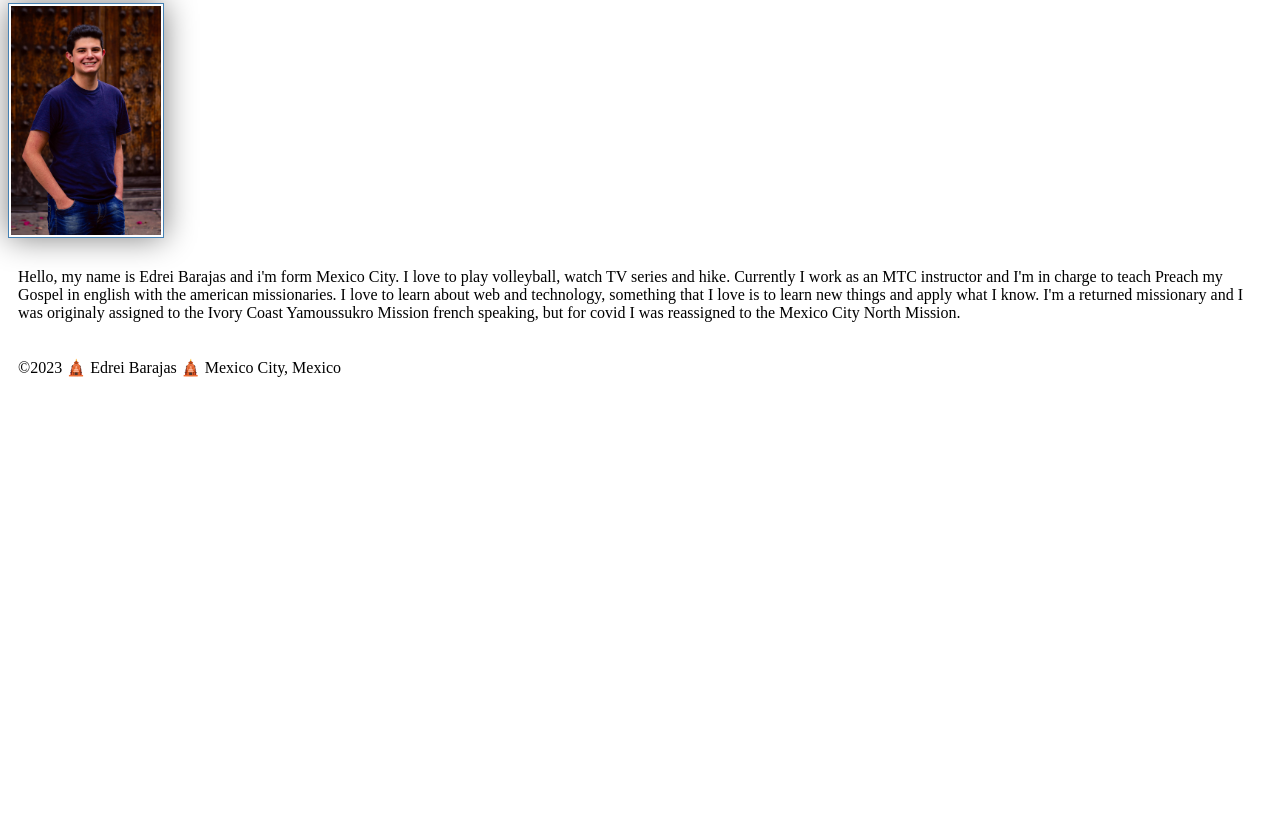
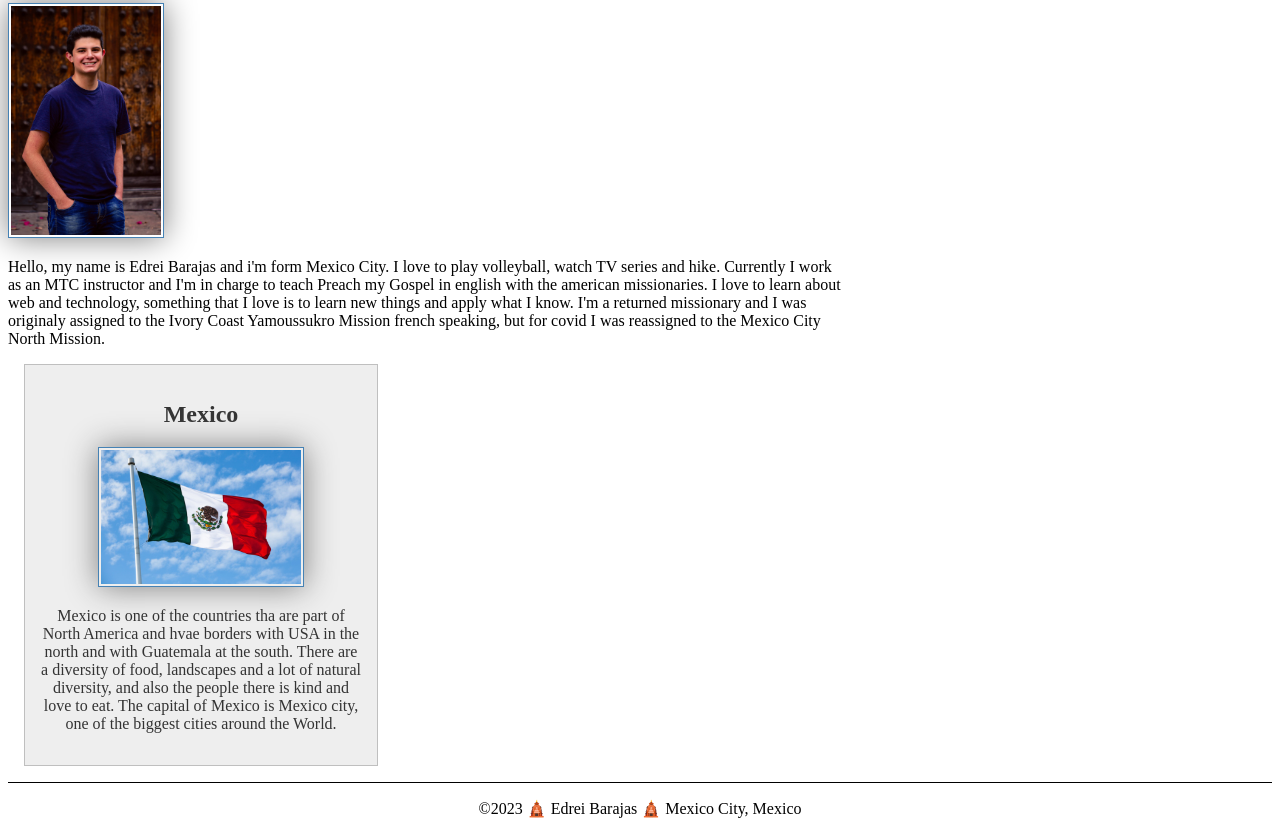
Before and after one commit to EdreiBarajas1407/wdd130, a plain HTML site: page index.html in a window 1280 px wide. Shown: the part 279-1113 px from the top of the page. Before the commit the page ends 800 px from the top, so only its background shows below. Drawn offline with Linux system fonts and the light colour scheme.

Commit message:
Fifth commith

```diff
--- a/index.html
+++ b/index.html
@@ -4,6 +4,8 @@
     <meta charset="utf-8">
     <meta name="viewport" content="width=device-width, initial-scale=1.0">
     <title>Edrei Barajas | WDD 130</title>
+    <meta name="description" content="Edrei Barajas, WDD 130 course, Introduction">
+    <meta name="author" content="Edrei Barajas">
     <link rel="stylesheet" href="styles/styles.css">
   </head>
   <body>
@@ -18,6 +20,11 @@
       <h1>Edrei Barajas | WDD 130</h1>
       <img src="images/profile.jpg" alt="Hello, my name is Edrei Barajas Garza" width="200">
       <p>Hello, my name is Edrei Barajas and i'm form Mexico City. I love to play volleyball, watch TV series and hike. Currently I work as an MTC instructor and I'm in charge to teach Preach my Gospel in english with the american missionaries. I love to learn about web and technology, something that I love is to learn new things and apply what I know. I'm a returned missionary and I was originaly assigned to the Ivory Coast Yamoussukro Mission french speaking, but for covid I was reassigned to the Mexico City North Mission.</p>
+      <aside>
+        <h2>Mexico</h2>
+        <img src="images/mexican_flag.jpeg" alt="Mexican flag" width="150">
+        <p>Mexico is one of the countries tha are part of North America and hvae borders with USA in the north and with Guatemala at the south. There are a diversity of food, landscapes and a lot of natural diversity, and also the people there is kind and love to eat. The capital of Mexico is Mexico city, one of the biggest cities around the World.</p>
+      </aside>
     </main>
     <footer>
       <p>©2023 🛕 Edrei Barajas 🛕 Mexico City, Mexico</p>
--- a/styles/styles.css
+++ b/styles/styles.css
@@ -24,3 +24,30 @@ img{
 p{
     padding: 10px;
 }
+
+main{
+    max-width: 840px;
+}
+
+aside{
+    width: 20rem;
+    margin: 1rem;
+    border: 1px solid rgba(0, 0, 0, 0.2);
+    padding: 1rem;
+    background-color: #eee;
+    color: #333;
+    text-align: center;
+}
+
+aside img{
+    width: 200px;
+    height: auto;
+}
+
+p{padding: 0;}
+
+footer{
+    margin-top: 1em;
+    border-top: 1px solid #000;
+    text-align: center;
+}
```
Also changed, not shown: week02/wireframe.html (added, +28 -0 lines), images/mexican_flag.jpeg (added).
